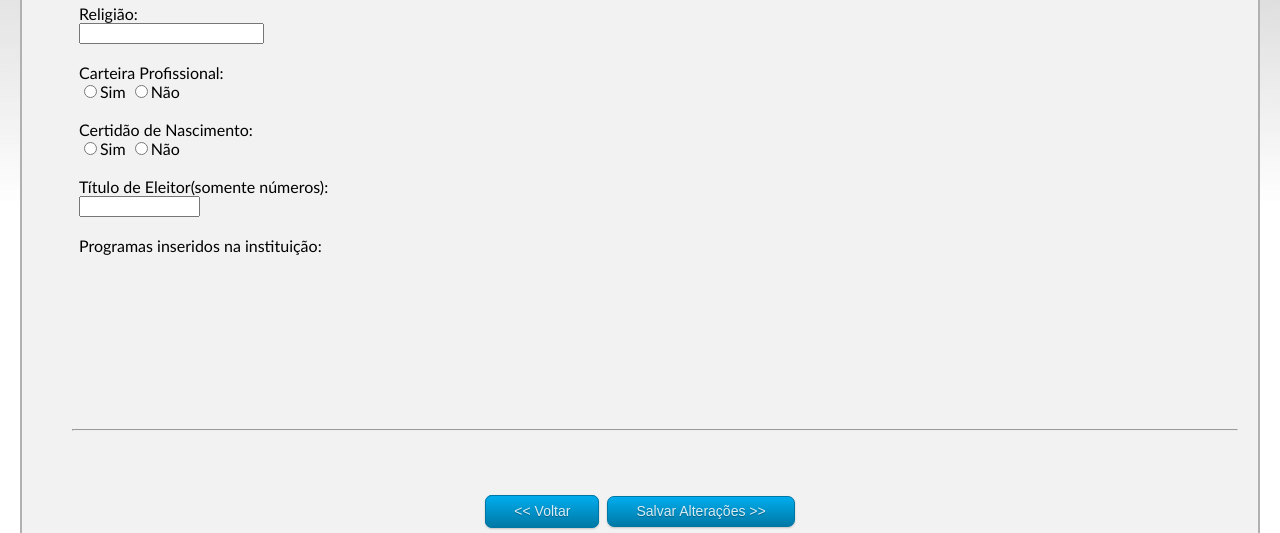
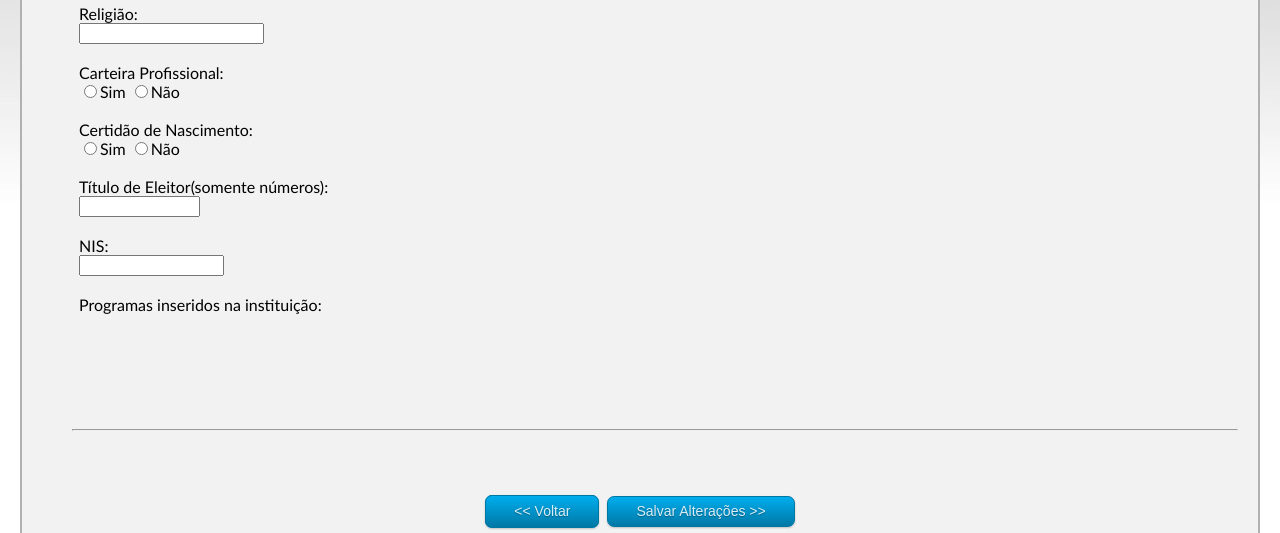
Before and after one commit to googlecode-mirror/acao-moradia, a PHP site: page /visao/vEditaPessoa.php?id_pessoa=1 in a window 1280 px wide. Shown: the part 947-1480 px from the top of the page. Run offline with PHP 8.4, Linux system fonts and the light colour scheme; the visitor is signed in with stand-in values (Sample User, id 1); data that the repository does not hold is empty.

Commit message:
ADD campo NIS

```diff
--- a/acao/bd/PessoaDAO.php
+++ b/acao/bd/PessoaDAO.php
@@ -8,28 +8,27 @@
         private $_selNome= "SELECT nome FROM pessoa";
         private $_ins= "INSERT INTO `pessoa`(`cpf`, `nome`, `rg`, `sexo`,`telefone`, `grau_parentesco`,
             `estado_civil`, `raca`, `religiao`, `carteira_profissional`, `titulo_eleitor`,
-            `certidao_nascimento`, `cidade_natal`, `id_familia`, `data_nascimento`) VALUES";
+            `certidao_nascimento`, `cidade_natal`, `id_familia`, `data_nascimento`, `nis`) VALUES";
         private $_rem= "DELETE FROM pessoa WHERE";
         private $_alt= "UPDATE pessoa set";
         private $_sel_max_id= "SELECT max(id_pessoa) as max_id_pessoa FROM pessoa";
 
          public function cadastraPessoa(
             $id_familia, $cod_cidade_Natal, $nome, $cpf, $rg, $sexo, $dataNascimento, $telefone, $grauParentesco, $estadoCivil, $raca, $religiao,
-                $carteiraProfissional, $tituloEleitor, $certidaoNascimento){
+                $carteiraProfissional, $tituloEleitor, $certidaoNascimento, $nis){
             $dataNascimentoMySQL = Funcoes::toMySqlDate($dataNascimento);
             //$nome= strtolower($nome);
             if($cpf==''){
-                $selec= "INSERT INTO `pessoa`(`id_familia`, `cidade_natal`, `nome`, `cpf`, `rg`, `sexo`, `data_nascimento`, `data_saida`, `telefone`, `grau_parentesco`, `estado_civil`, `raca`, `religiao`, `carteira_profissional`, `titulo_eleitor`, `certidao_nascimento`) VALUES ($id_familia, $cod_cidade_Natal, '$nome', NULL, '$rg', '$sexo', '$dataNascimentoMySQL', null, '$telefone', '$grauParentesco', '$estadoCivil', '$raca', '$religiao',
-                '$carteiraProfissional', '$tituloEleitor', '$certidaoNascimento')";
+                $selec= "INSERT INTO `pessoa`(`id_familia`, `cidade_natal`, `nome`, `cpf`, `rg`, `sexo`, `data_nascimento`, `data_saida`, `telefone`, `grau_parentesco`, `estado_civil`, `raca`, `religiao`, `carteira_profissional`, `titulo_eleitor`, `certidao_nascimento`, `nis`) VALUES ($id_familia, $cod_cidade_Natal, '$nome', NULL, '$rg', '$sexo', '$dataNascimentoMySQL', null, '$telefone', '$grauParentesco', '$estadoCivil', '$raca', '$religiao',
+                '$carteiraProfissional', '$tituloEleitor', '$certidaoNascimento', '$nis')";
             }else{
-                $selec= "INSERT INTO `pessoa`(`id_familia`, `cidade_natal`, `nome`, `cpf`, `rg`, `sexo`, `data_nascimento`, `data_saida`, `telefone`, `grau_parentesco`, `estado_civil`, `raca`, `religiao`, `carteira_profissional`, `titulo_eleitor`, `certidao_nascimento`) VALUES ($id_familia, $cod_cidade_Natal, '$nome', '$cpf', '$rg', '$sexo', '$dataNascimentoMySQL', null, '$telefone', '$grauParentesco', '$estadoCivil', '$raca', '$religiao',
-                '$carteiraProfissional', '$tituloEleitor', '$certidaoNascimento')";
+                $selec= "INSERT INTO `pessoa`(`id_familia`, `cidade_natal`, `nome`, `cpf`, `rg`, `sexo`, `data_nascimento`, `data_saida`, `telefone`, `grau_parentesco`, `estado_civil`, `raca`, `religiao`, `carteira_profissional`, `titulo_eleitor`, `certidao_nascimento`, `nis`) VALUES ($id_familia, $cod_cidade_Natal, '$nome', '$cpf', '$rg', '$sexo', '$dataNascimentoMySQL', null, '$telefone', '$grauParentesco', '$estadoCivil', '$raca', '$religiao',
+                '$carteiraProfissional', '$tituloEleitor', '$certidaoNascimento', '$nis')";
             }
 
             //TO_DATE($dataNascimento,'DD/MM/YYYY')
+            $_res= mysql_query($selec)or die(mysql_error());
 
-
-            $_res= mysql_query($selec)or die(mysql_error());
             if($_res != TRUE)
                 echo 'falha na operação pessoa';
 
@@ -172,7 +171,7 @@
                     $pessoa->getSexo(), $pessoa->getDataNascimento(), $pessoa->getTelefone(), $pessoa->getGrauParentesco(),
                     $pessoa->getEstadoCivil(), $pessoa->getRaca(), $pessoa->getReligiao(),
                     $pessoa->getCarteiraProfissional(), $pessoa->getTituloEleitor(),
-                    $pessoa->getCertidaoNascimento());
+                    $pessoa->getCertidaoNascimento(), $pessoa->getNIS());
             if($res){
                 $pessoa->setIdPessoa($this->sel_max_id());
             }
@@ -200,8 +199,10 @@
                               "', titulo_eleitor='".$pessoa->getTituloEleitor().
                               "', certidao_nascimento='".$pessoa->getCertidaoNascimento().
                               "', ativo=".$pessoa->getAtivo().
-                              " WHERE id_pessoa = ".$pessoa->getIdPessoa();
+                              ", nis='".$pessoa->getNIS().
+                              "' WHERE id_pessoa = ".$pessoa->getIdPessoa();
             $res= mysql_query($this->_alt);
+
             if(!$res){
                 echo "Erro ".$this->_alt;
                 return NULL;
--- a/acao/bd/install.php
+++ b/acao/bd/install.php
@@ -148,6 +148,7 @@
       `titulo_eleitor` VARCHAR(12) NULL ,
       `certidao_nascimento` CHAR(1) NOT NULL ,				#upper
       `ativo` BOOL NOT NULL DEFAULT TRUE,
+      `nis` VARCHAR(15) DEFAULT NULL,
       PRIMARY KEY (`id_pessoa`),
       INDEX `fk_Pessoa_familia1_idx` (`id_familia` ASC) ,
       CONSTRAINT `fk_Pessoa_familia1`
--- a/acao/controle/cCadastraPessoa.php
+++ b/acao/controle/cCadastraPessoa.php
@@ -51,9 +51,10 @@
             $familia->getIdFamilia(), $_POST['cidadeNatal'],$_POST['nome'], $_POST['cpf'],
             $_POST['rg'], $_POST['sexo'], $_POST['dataNascimento'], $_POST['telefone'], $grauParentesco,
             $_POST['estadoCivil'],$_POST['raca'],$_POST['religiao'], $_POST['carteiraProfissional'],
-            $_POST['tituloEleitor'],$_POST['certidaoNascimento']);
+            $_POST['tituloEleitor'],$_POST['certidaoNascimento'], $_POST['nis']);
 
     $pessoaDAO = new PessoaDAO();
+
     $res = $pessoaDAO->cadastraPessoa_2($pessoa);
 
     if($res === FALSE){
--- a/acao/controle/cEditaPessoa.php
+++ b/acao/controle/cEditaPessoa.php
@@ -35,6 +35,7 @@
     $bairro                 = $_POST['bairro'];
     $telefone_residencial   = $_POST['telefone_residencial'];
     $id_familia             = $_POST['idFamilia'];
+    $nis                    = $_POST['nis'];
 
     $pessoaHasProgramaDAO   = new PessoaHasProgramaDAO();
     $pessoaDAO              = new PessoaDAO();
@@ -110,7 +111,7 @@
             $id_familia, $cidadeNatal, $nome, $cpf,
             $rg, $sexo, $dataNascimento, $telefone, $grauParentesco,
             $estadoCivil,$raca,$religiao, $carteiraProfissional,
-            $tituloEleitor, $certidaoNascimento);
+            $tituloEleitor, $certidaoNascimento, $nis);
     $pessoa->setIdPessoa($id_pessoa);
     $pessoa->setAtivo($ativo);
 
--- a/acao/visao/vCadastroPessoa.php
+++ b/acao/visao/vCadastroPessoa.php
@@ -150,6 +150,10 @@
 
                             <p>Título de Eleitor(somente números):</p>
                             <input type="text" name="tituloEleitor" size="12" maxlength="12"/>
+                            <p>&nbsp;</p>
+
+                            <p>NIS:</p>
+                            <input type="text" id="nis" name="nis" size="15" maxlength="15"/>
                             <p>&nbsp;</p>
 
                             <p>Programas inseridos na instituição:</p>
--- a/acao/visao/vEditaPessoa.php
+++ b/acao/visao/vEditaPessoa.php
@@ -175,6 +175,10 @@
                             <input type="text" name="tituloEleitor" value="<?php echo $pessoa['titulo_eleitor'] ?>" size="12" maxlength="12"/>
                             <p>&nbsp;</p>
 
+                            <p>NIS:</p>
+                            <input type="text" id="nis" name="nis" value="<?php echo $pessoa['nis'] ?>"  size="15" maxlength="15"/>
+                            <p>&nbsp;</p>
+
                             <p>Programas inseridos na instituição:</p>
                             <?php
                             //pegando do banco os programas
--- a/acao/visao/vPessoa.php
+++ b/acao/visao/vPessoa.php
@@ -45,6 +45,7 @@ class VPessoa extends Common {
         $tableColumns['data_saida'] = array('display_text' => 'Data da <br>inatividade', 'perms' => 'TVQXSHOMI', 'display_mask' => 'date_format(`data_saida`,"%d/%m/%Y %H:%i:%s")',  'col_header_info' => 'style="width: 90px;"');
         $tableColumns['cpf'] = array('display_text' => 'CPF', 'perms' => 'TVQXSHOMI',  'col_header_info' => 'style="width: 90px;"');
         $tableColumns['rg'] = array('display_text' => 'RG', 'perms' => 'TVQXSHOMI',  'col_header_info' => 'style="width: 105px;"');
+        $tableColumns['nis'] = array('display_text' => 'NIS', 'perms' => 'TVQXSHOMI',  'col_header_info' => 'style="width: 40px;"');
         $tableColumns['sexo'] = array('display_text' => 'Sexo', 'perms' => 'TVQXSHOMI',  'col_header_info' => 'style="width: 30px;"');
 
         $tableColumns['id_familia'] = array(
@@ -72,7 +73,6 @@ class VPessoa extends Common {
 //                 'alias' => 'cidade'
 //            )
 //        );
-
 
         $userColumns['programas'] = array('call_back_fun' => array(&$this,'getProgramas'), 'title' => 'Programas Sociais');
         $tableColumns['cidade_natal'] = array(
```
Also changed, not shown: acao/modelo/Modelo.php (+11 -1 lines).
